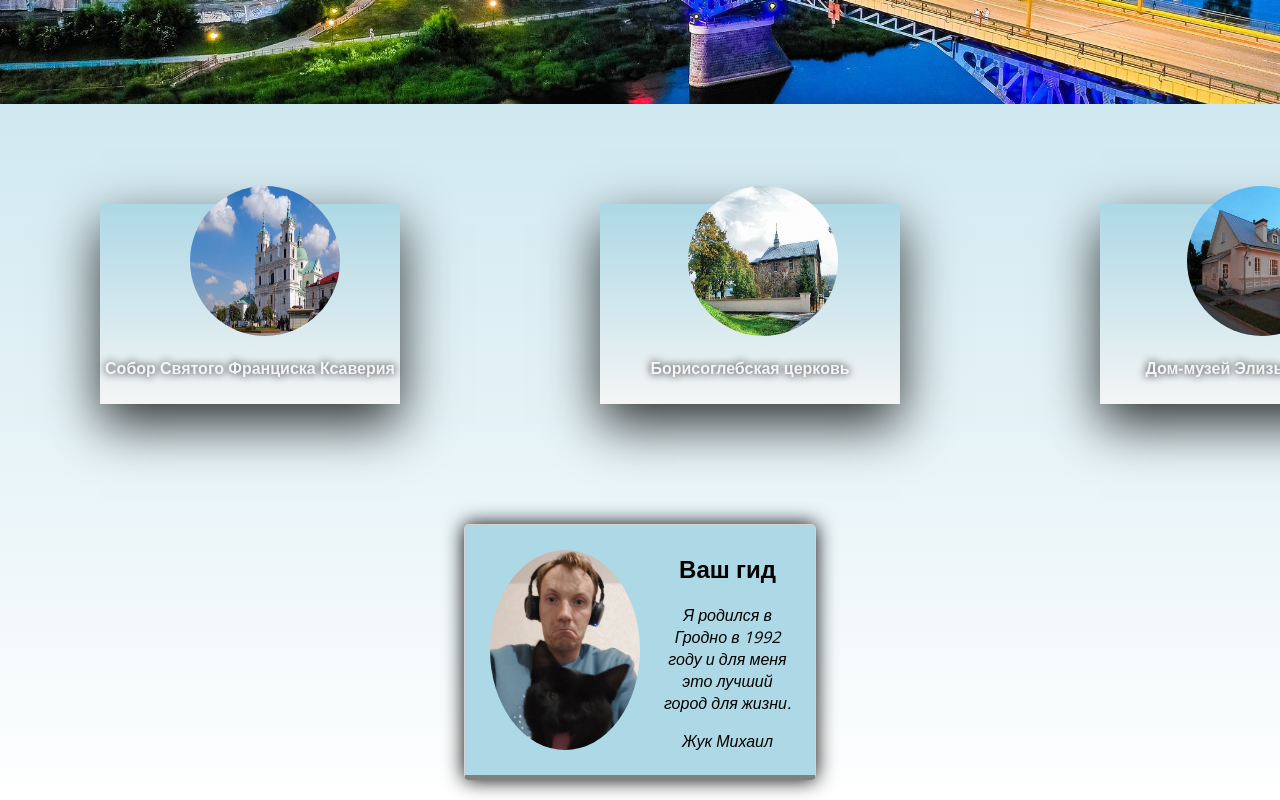
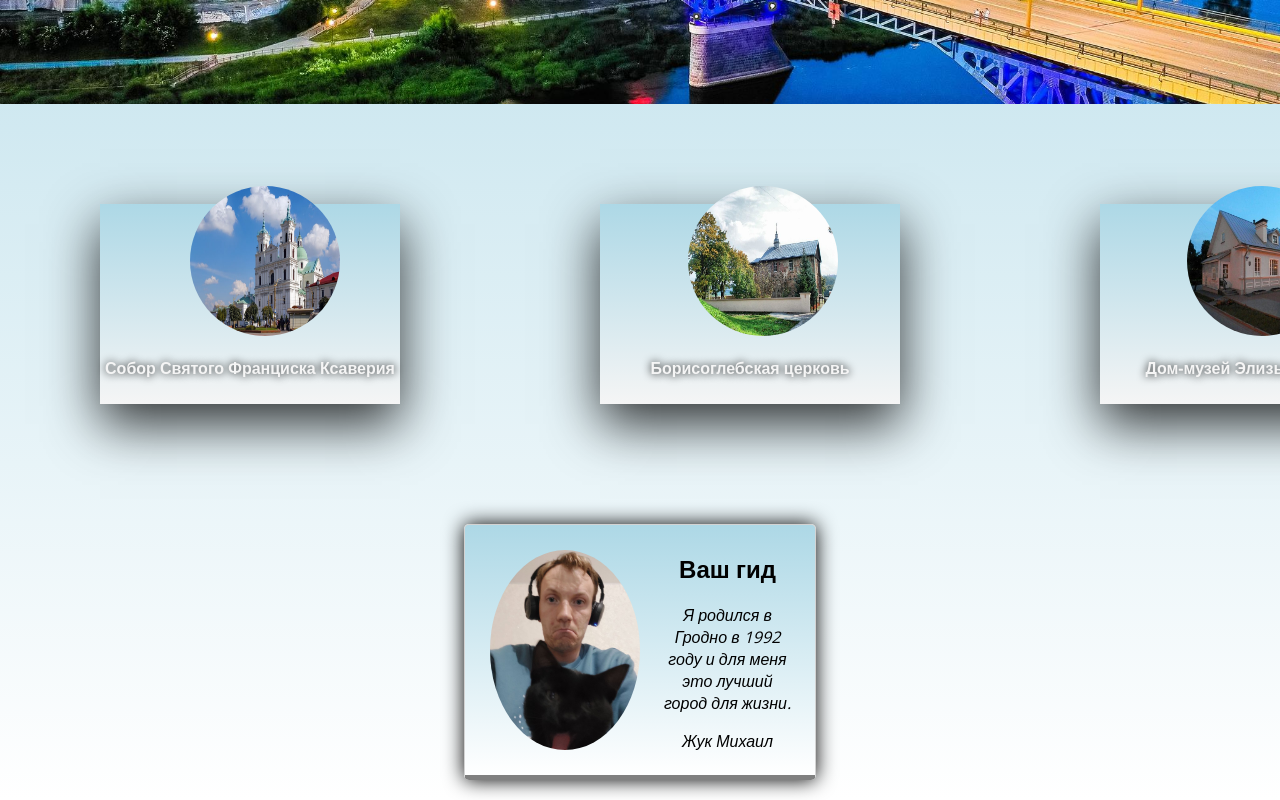
Before and after one commit to MakeItWitChu/grodnoCard, a plain HTML site: page index.html in a window 1280 px wide. Shown: the part 396-1196 px from the top of the page. Drawn offline with nearby package versions, Linux system fonts and the light colour scheme; some icons are missing; a web font is replaced by a local one.

Commit message:
Change gid card

```diff
--- a/style.css
+++ b/style.css
@@ -120,7 +120,7 @@ body{
     border: 1px solid lightgrey;
     border-radius: 5px;
     border-bottom: 5px solid grey;
-    background: lightblue;
+    background: linear-gradient(lightblue, white);
     margin: 20px auto;
     box-shadow: 0 0 20px black;
 }
```
